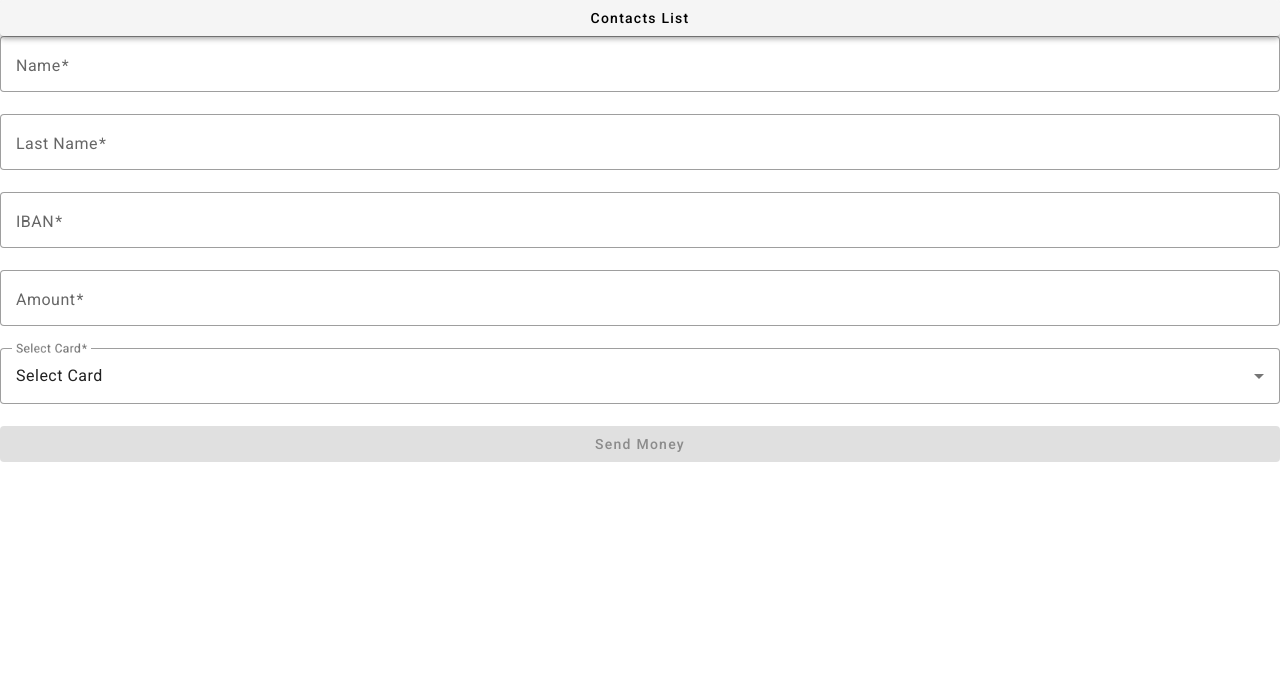
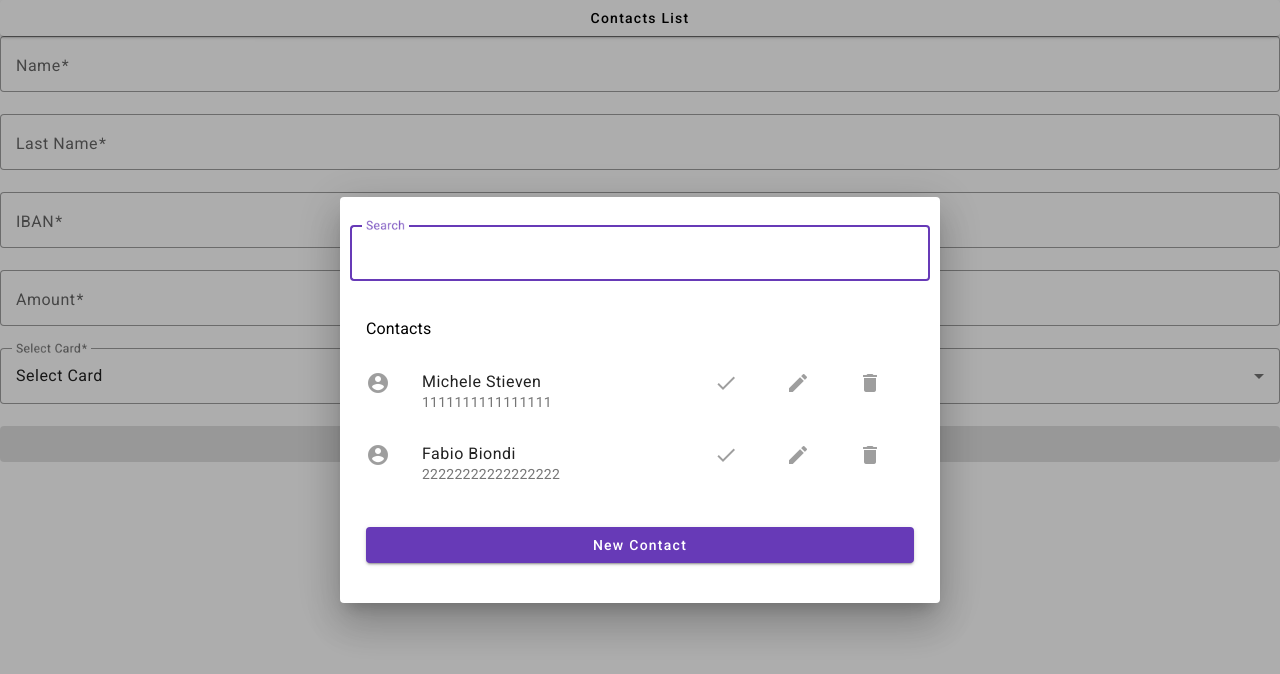
Before and after one commit to feliceNicolasBarcellona/ng-fintech, an Angular app: page / in a window 1280 px wide. Both pictures are taken after a click on the button "Contacts List". Shown: the top 674 px of the page. Built offline with nearby package versions, Linux system fonts and the light colour scheme.

Commit message:
add contacts component

```diff
--- a/src/app/app.module.ts
+++ b/src/app/app.module.ts
@@ -17,6 +17,7 @@ import { MovementsComponent } from './views/movements/movements.component';
 import { TruncatePipe } from './shared/pipes/truncate.pipe';
 import { FilterByIdPipe } from './shared/pipes/filter-by-id.pipe';
 import { TransferComponent } from './views/transfer/transfer.component';
+import { ContactsComponent } from './views/contacts/contacts.component';
 
 @NgModule({
   declarations: [
@@ -31,7 +32,8 @@ import { TransferComponent } from './views/transfer/transfer.component';
     MovementsComponent,
     TruncatePipe,
     FilterByIdPipe,
-    TransferComponent
+    TransferComponent,
+    ContactsComponent
   ],
   imports: [
     BrowserModule,
--- /dev/null
+++ b/src/app/models/contact.ts
@@ -0,0 +1,6 @@
+export interface Contact {
+  _id: string;
+  name: string;
+  surname: string;
+  iban: string;
+}
--- /dev/null
+++ b/src/app/views/contacts/contacts.component.html
@@ -0,0 +1,34 @@
+<form style="padding: 20px 10px;">
+  <mat-list>
+    <div>
+      <mat-form-field style="width: 100%;" appearance="outline">
+        <mat-label>Search</mat-label>
+        <input matInput />
+      </mat-form-field>
+    </div>
+    <div mat-subheader>Contacts</div>
+    <mat-list-item>
+      <mat-icon matListItemIcon>account_circle</mat-icon>
+      <div matListItemTitle>Michele Stieven</div>
+      <div matListItemLine>1111111111111111</div>
+      <div matListItemMeta>
+        <mat-icon matListItemIcon matTooltip="select">done</mat-icon>
+        <mat-icon matListItemIcon matTooltip="edit">edit</mat-icon>
+        <mat-icon matListItemIcon matTooltip="remove">delete</mat-icon>
+      </div>
+    </mat-list-item>
+    <mat-list-item>
+      <mat-icon matListItemIcon>account_circle</mat-icon>
+      <div matListItemTitle>Fabio Biondi</div>
+      <div matListItemLine>22222222222222222</div>
+      <div matListItemMeta>
+        <mat-icon matListItemIcon matTooltip="select">done</mat-icon>
+        <mat-icon matListItemIcon matTooltip="edit">edit</mat-icon>
+        <mat-icon matListItemIcon matTooltip="remove">delete</mat-icon>
+      </div>
+    </mat-list-item>
+  </mat-list>
+  <mat-list mat-subheader>
+    <button style="width: 100%;" mat-raised-button color="primary" type="button">New Contact</button>
+  </mat-list>
+</form>
--- a/src/app/views/transfer/transfer.component.html
+++ b/src/app/views/transfer/transfer.component.html
@@ -1,8 +1,9 @@
-<form [formGroup]="transferForm">
+<form [formGroup]="transferForm" (ngSubmit)="onSubmit()">
   <button
     mat-raised-button
     color="secondary"
     type="button"
+    (click)="openContactsList()"
   >
     Contacts List
   </button>
--- a/src/app/views/transfer/transfer.component.ts
+++ b/src/app/views/transfer/transfer.component.ts
@@ -1,5 +1,7 @@
 import { Component } from '@angular/core';
 import { FormBuilder, Validators } from '@angular/forms';
+import { MatDialog } from '@angular/material/dialog';
+import { ContactsComponent } from '../contacts/contacts.component';
 
 @Component({
   selector: 'app-transfer',
@@ -8,7 +10,7 @@ import { FormBuilder, Validators } from '@angular/forms';
 })
 export class TransferComponent {
 
-  constructor(private fb: FormBuilder) {}
+  constructor(private fb: FormBuilder, public dialog: MatDialog) {}
 
   transferForm = this.fb.group({
     name:["", Validators.required],
@@ -16,6 +18,17 @@ export class TransferComponent {
     iban:["", Validators.required],
     amount:["", Validators.required],
     selectCard:["", Validators.required]
-  })
+  });
+
+  onSubmit(){
+    //TODO
+  }
+
+  openContactsList(){
+    const dialogRef = this.dialog.open(ContactsComponent, {
+      height: 'auto',
+      width: '600px'
+    })
+  }
 
 }
```
Also changed, not shown: src/app/views/contacts/contacts.component.ts (added, +11 -0 lines), src/app/views/contacts/contacts.component.scss (added), 1 other file (tests, documents, lock files or other folders).
